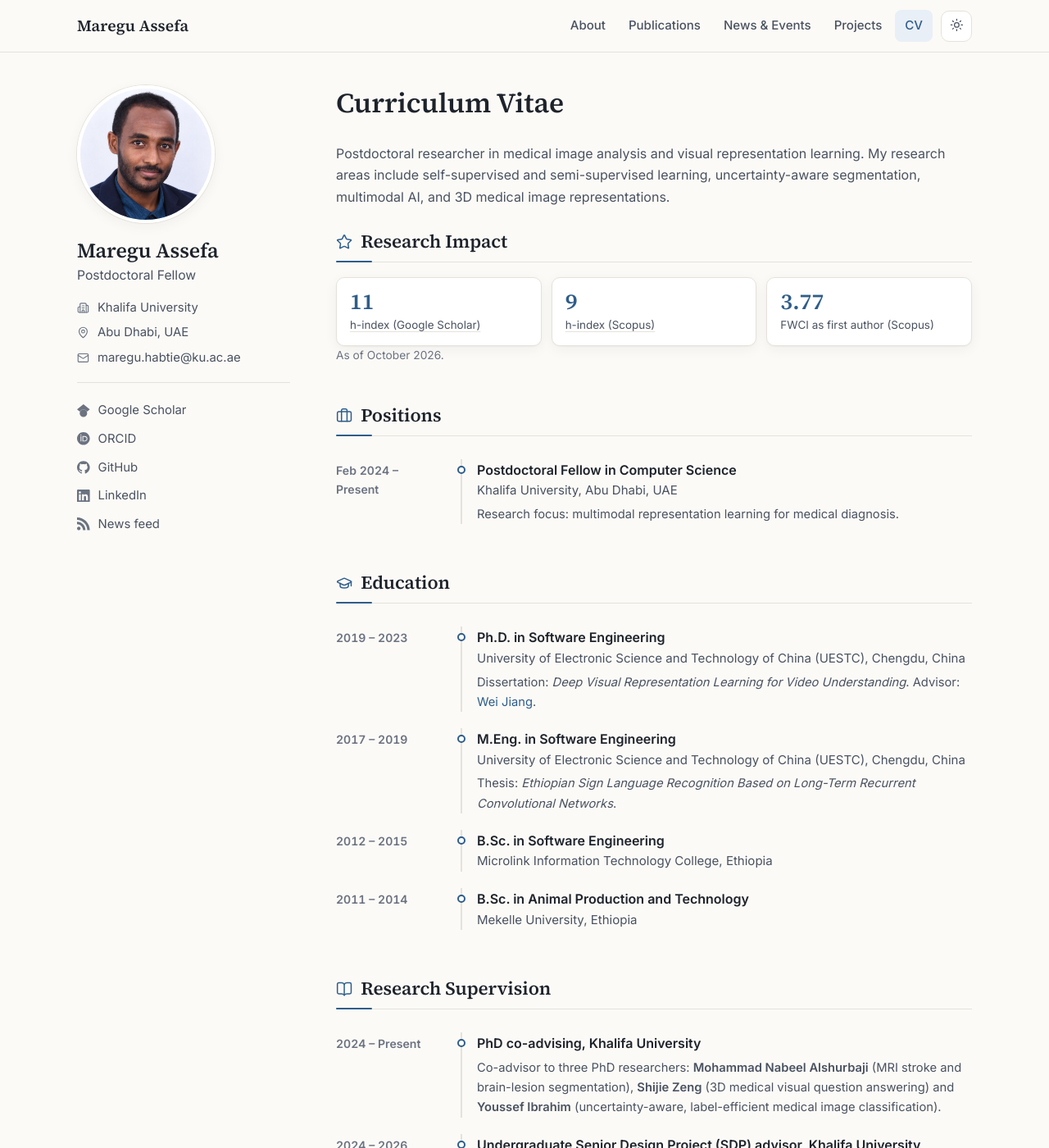
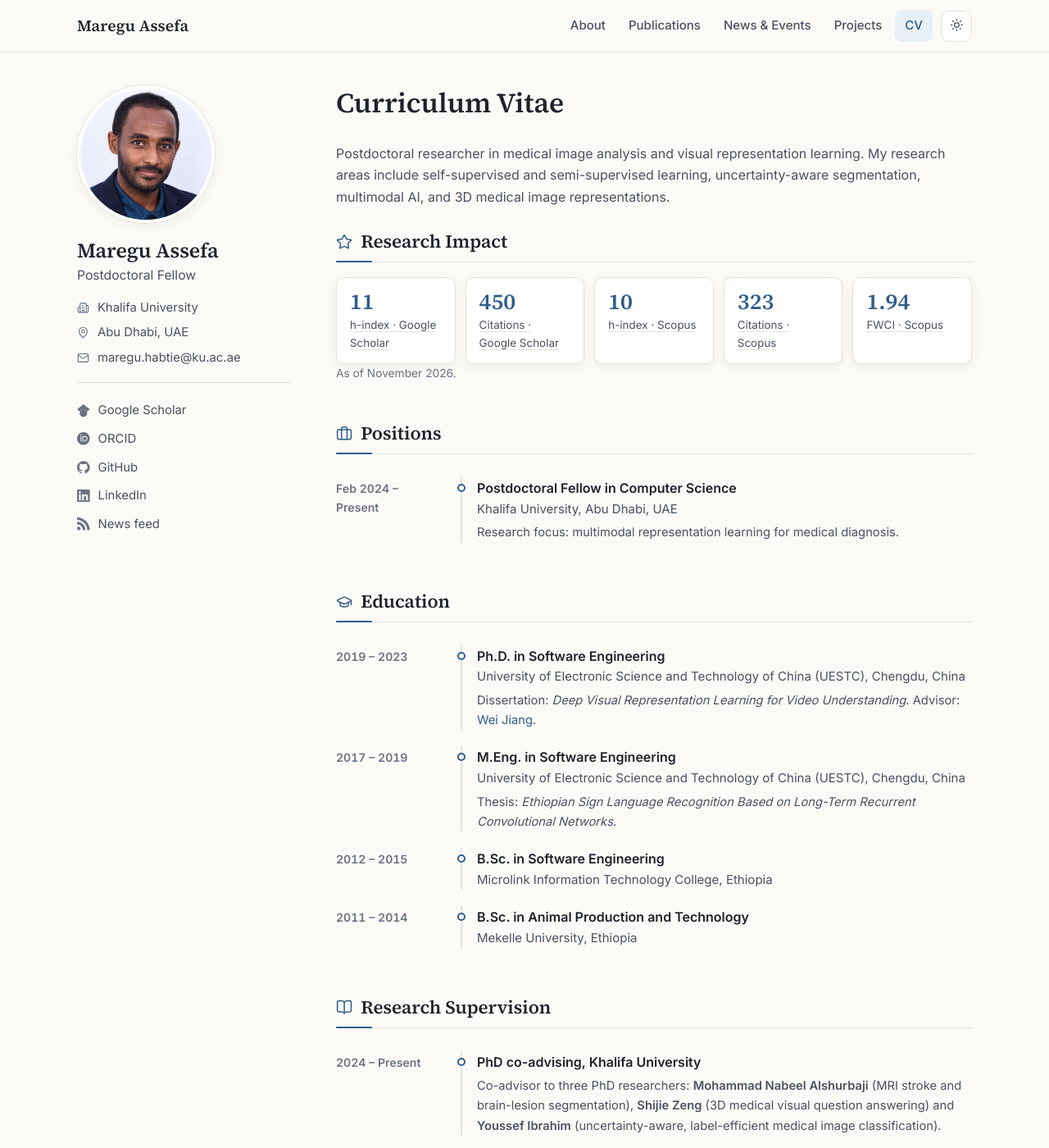
Before and after one commit to Endarzboy/endarzboy.github.io, a Jekyll site: the page built from cv.html, in a window 1280 px wide and 1400 px high. Shown: the whole window at 82% size. Built offline with Jekyll 4.4.1, drawn with Linux system fonts in a browser that asks for light colours; some of the changed text lies outside the part shown.

Commit message:
CV: complete publication list; update Scopus/Scholar impact

```diff
--- a/_data/cv.yml
+++ b/_data/cv.yml
@@ -11,11 +11,13 @@ profile: >-
   and 3D medical image representations.
 
 impact:
-  as_of: October 2026
+  as_of: November 2026
   items:
-    - { label: "h-index (Google Scholar)", value: "11", link: "https://scholar.google.com/citations?user=XR6wzDQAAAAJ" }
-    - { label: "h-index (Scopus)", value: "9", link: "https://www.scopus.com/authid/detail.uri?authorId=57212172233" }
-    - { label: "FWCI as first author (Scopus)", value: "3.77" }
+    - { label: "h-index · Google Scholar", value: "11", link: "https://scholar.google.com/citations?user=XR6wzDQAAAAJ" }
+    - { label: "Citations · Google Scholar", value: "450", link: "https://scholar.google.com/citations?user=XR6wzDQAAAAJ" }
+    - { label: "h-index · Scopus", value: "10", link: "https://www.scopus.com/authid/detail.uri?authorId=57212172233" }
+    - { label: "Citations · Scopus", value: "323", link: "https://www.scopus.com/authid/detail.uri?authorId=57212172233" }
+    - { label: "FWCI · Scopus", value: "1.94", link: "https://www.scopus.com/authid/detail.uri?authorId=57212172233" }
 
 sections:
   - title: Positions
--- a/assets/css/main.css
+++ b/assets/css/main.css
@@ -374,7 +374,7 @@ strong { font-weight: 600; }
 /* ---------- CV extras ---------- */
 .cv-intro { margin-bottom: 28px; }
 .cv-intro .page-intro { margin-bottom: 14px; }
-.stats { display: grid; grid-template-columns: repeat(auto-fit, minmax(160px, 1fr)); gap: 12px; }
+.stats { display: grid; grid-template-columns: repeat(auto-fit, minmax(128px, 1fr)); gap: 12px; }
 .stat { display: flex; flex-direction: column; gap: 2px; padding: 14px 16px; background: var(--surface); border: 1px solid var(--border); border-radius: var(--radius); box-shadow: var(--shadow); }
 .stat-value { font-family: var(--font-serif); font-size: 1.7rem; font-weight: 600; color: var(--accent); line-height: 1.1; }
 .stat-label { font-size: .84rem; color: var(--text-2); }
```
Also changed, not shown: _data/cv_publications.yml (+14 -0 lines).
